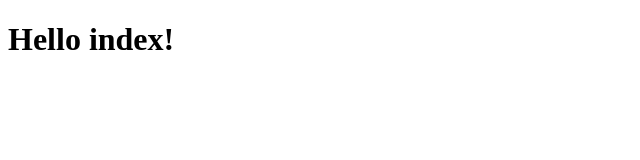
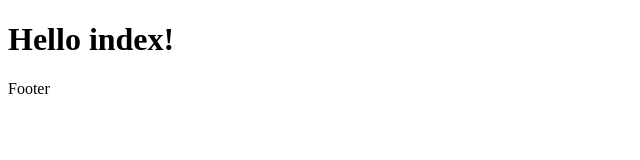
Before and after one commit to mahenzon/example-nuxt-posts-app, a Nuxt app in the folder posts-mini-app/: page / in a window 1280 px wide. Shown: the top 160 px of the page, without its empty margins (0-640 px from the left). Built offline with nearby package versions, Linux system fonts and the light colour scheme.

Commit message:
create default layout

```diff
--- /dev/null
+++ b/posts-mini-app/layouts/default.vue
@@ -0,0 +1,22 @@
+<template>
+
+   <div>
+    <nav>
+
+    </nav>
+
+    <slot />
+    <footer>
+      Footer
+    </footer>
+  </div>
+
+</template>
+
+<script lang="ts" setup>
+
+</script>
+
+<style>
+
+</style>
```
